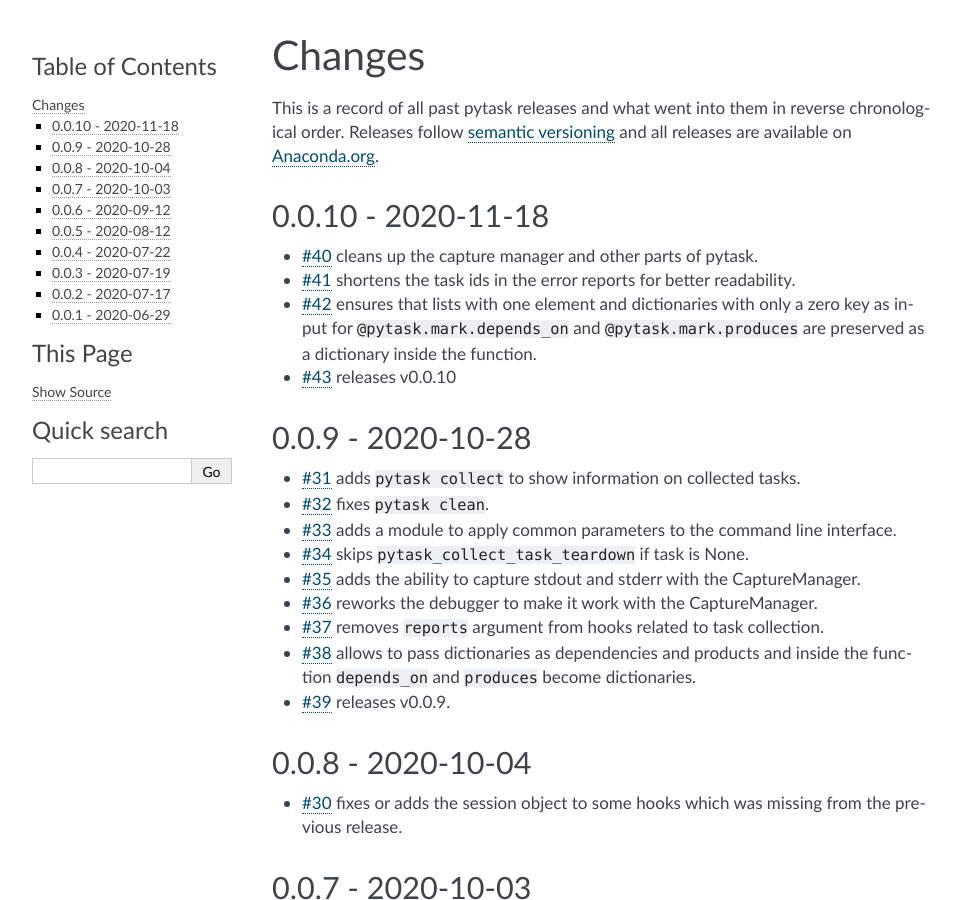
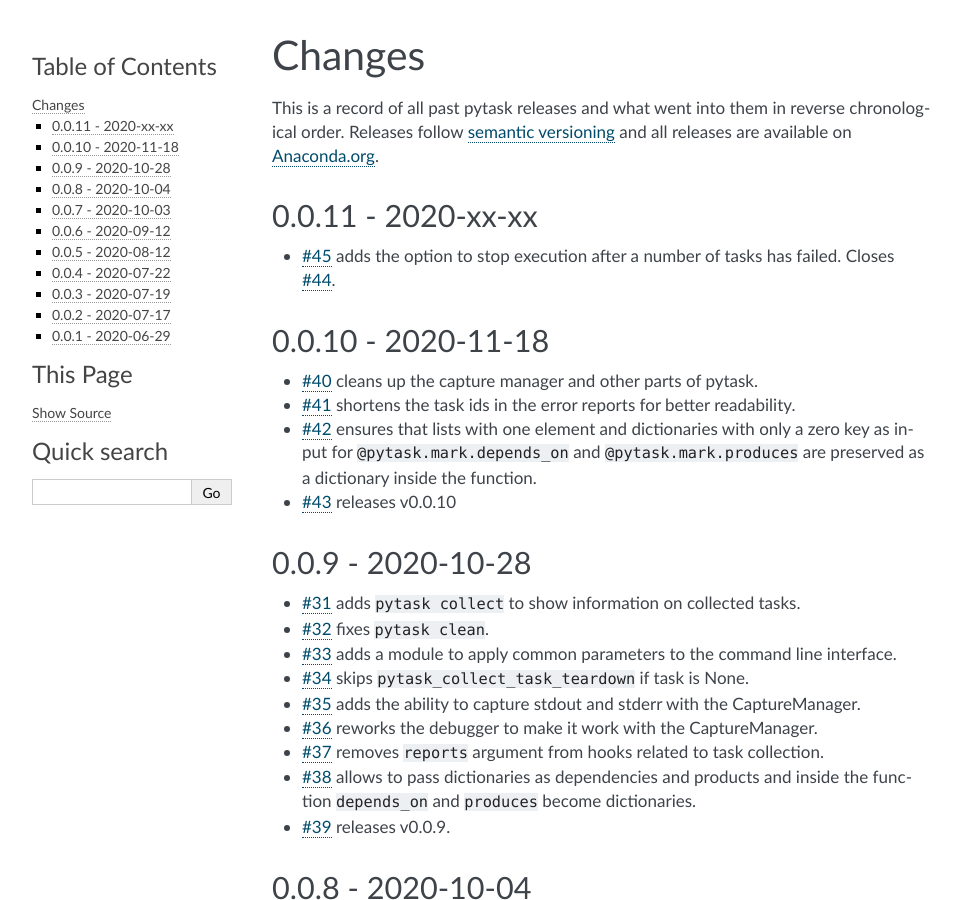
Before and after one commit to pytask-dev/pytask, a Sphinx documentation site: the page built from docs/changes.rst, in a window 1280 px wide and 900 px high. Shown: the whole window, without its empty margins (148-1109 px from the left). Built offline with Sphinx 7.4.7, drawn with Linux system fonts in a browser that asks for light colours; pages that are not in the unit, such as notebooks, are missing from menus.

Commit message:
Add to chanes.

```diff
--- a/docs/changes.rst
+++ b/docs/changes.rst
@@ -4,6 +4,13 @@
 This is a record of all past pytask releases and what went into them in reverse
 chronological order. Releases follow `semantic versioning <https://semver.org/>`_ and
 all releases are available on `Anaconda.org <https://anaconda.org/pytask/pytask>`_.
+
+
+0.0.11 - 2020-xx-xx
+-------------------
+
+- :gh:`45` adds the option to stop execution after a number of tasks has failed. Closes
+  :gh:`44`.
 
 
 0.0.10 - 2020-11-18
```
